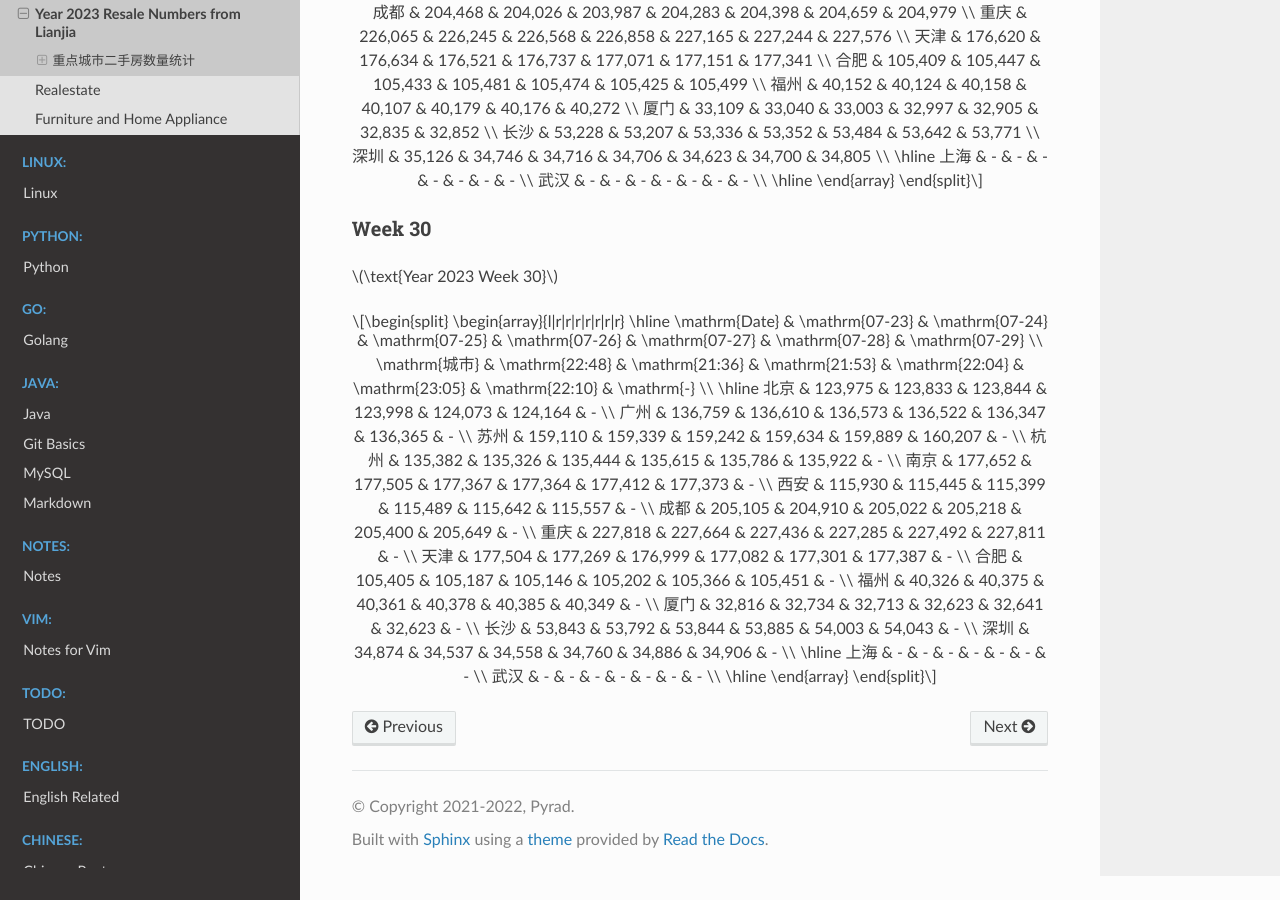
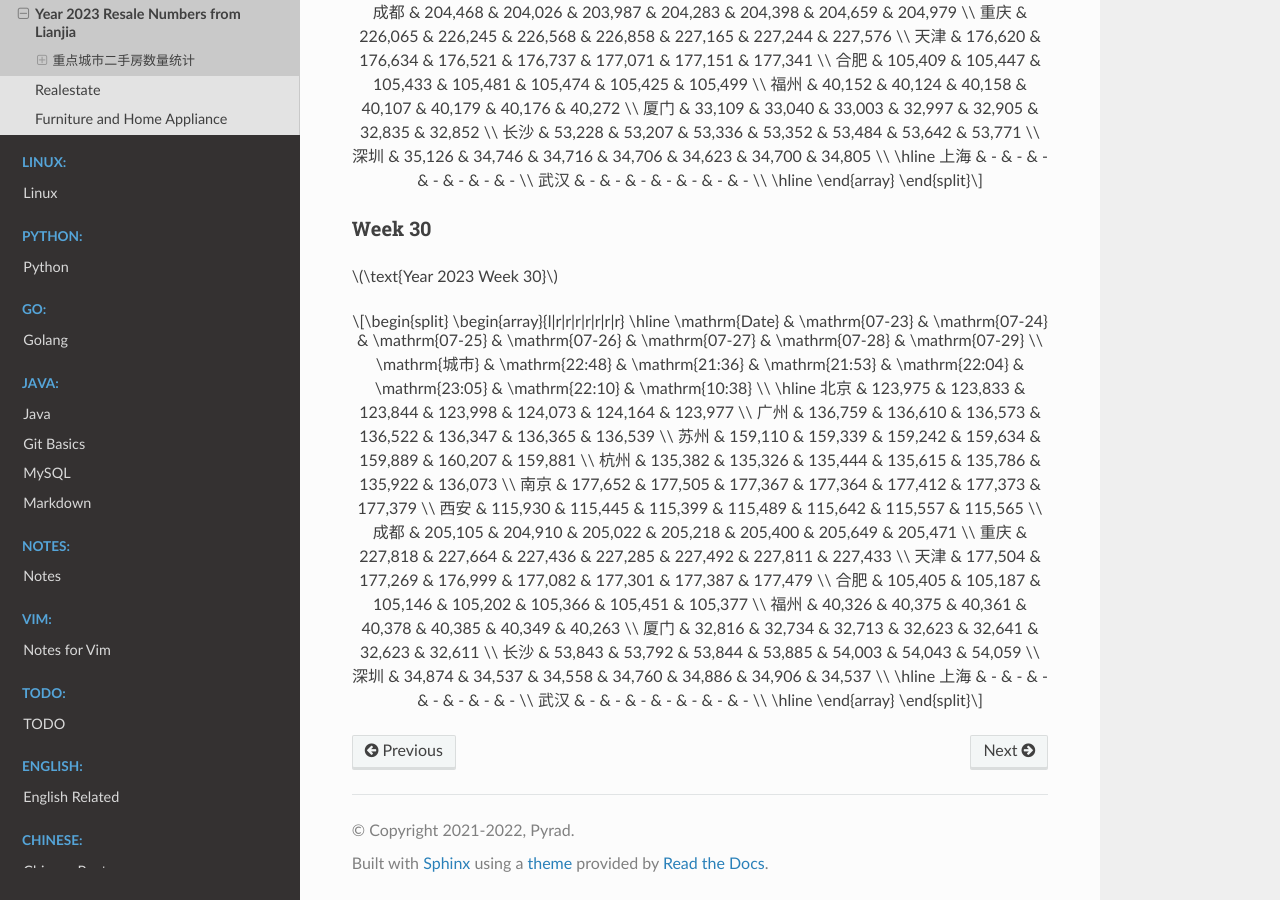
Before and after one commit to Pyrad/pyradnotes, a Sphinx documentation site: the page built from source/RealEstate/resalenumbers2023.md, in a window 1280 px wide and 900 px high, scrolled down 9947 px. Built offline with Sphinx 7.4.7 and the Read the Docs theme 2.0.0, drawn with Linux system fonts in a browser that asks for light colours; a script that is not in the unit is left out.

Commit message:
Realestate Update resale numbers 2023-07-29 10:46

```diff
--- a/source/RealEstate/resalenumbers2023.md
+++ b/source/RealEstate/resalenumbers2023.md
@@ -674,22 +674,22 @@
 \begin{array}{l|r|r|r|r|r|r|r}
 \hline
 \mathrm{Date} & \mathrm{07-23} & \mathrm{07-24} & \mathrm{07-25} & \mathrm{07-26} & \mathrm{07-27} & \mathrm{07-28} & \mathrm{07-29} \\
-\mathrm{城市} & \mathrm{22:48} & \mathrm{21:36} & \mathrm{21:53} & \mathrm{22:04} & \mathrm{23:05} & \mathrm{22:10} & \mathrm{-} \\
+\mathrm{城市} & \mathrm{22:48} & \mathrm{21:36} & \mathrm{21:53} & \mathrm{22:04} & \mathrm{23:05} & \mathrm{22:10} & \mathrm{10:38} \\
 \hline
-北京 & 123,975 & 123,833 & 123,844 & 123,998 & 124,073 & 124,164 & - \\
-广州 & 136,759 & 136,610 & 136,573 & 136,522 & 136,347 & 136,365 & - \\
-苏州 & 159,110 & 159,339 & 159,242 & 159,634 & 159,889 & 160,207 & - \\
-杭州 & 135,382 & 135,326 & 135,444 & 135,615 & 135,786 & 135,922 & - \\
-南京 & 177,652 & 177,505 & 177,367 & 177,364 & 177,412 & 177,373 & - \\
-西安 & 115,930 & 115,445 & 115,399 & 115,489 & 115,642 & 115,557 & - \\
-成都 & 205,105 & 204,910 & 205,022 & 205,218 & 205,400 & 205,649 & - \\
-重庆 & 227,818 & 227,664 & 227,436 & 227,285 & 227,492 & 227,811 & - \\
-天津 & 177,504 & 177,269 & 176,999 & 177,082 & 177,301 & 177,387 & - \\
-合肥 & 105,405 & 105,187 & 105,146 & 105,202 & 105,366 & 105,451 & - \\
-福州 & 40,326 & 40,375 & 40,361 & 40,378 & 40,385 & 40,349 & - \\
-厦门 & 32,816 & 32,734 & 32,713 & 32,623 & 32,641 & 32,623 & - \\
-长沙 & 53,843 & 53,792 & 53,844 & 53,885 & 54,003 & 54,043 & - \\
-深圳 & 34,874 & 34,537 & 34,558 & 34,760 & 34,886 & 34,906 & - \\
+北京 & 123,975 & 123,833 & 123,844 & 123,998 & 124,073 & 124,164 & 123,977 \\
+广州 & 136,759 & 136,610 & 136,573 & 136,522 & 136,347 & 136,365 & 136,539 \\
+苏州 & 159,110 & 159,339 & 159,242 & 159,634 & 159,889 & 160,207 & 159,881 \\
+杭州 & 135,382 & 135,326 & 135,444 & 135,615 & 135,786 & 135,922 & 136,073 \\
+南京 & 177,652 & 177,505 & 177,367 & 177,364 & 177,412 & 177,373 & 177,379 \\
+西安 & 115,930 & 115,445 & 115,399 & 115,489 & 115,642 & 115,557 & 115,565 \\
+成都 & 205,105 & 204,910 & 205,022 & 205,218 & 205,400 & 205,649 & 205,471 \\
+重庆 & 227,818 & 227,664 & 227,436 & 227,285 & 227,492 & 227,811 & 227,433 \\
+天津 & 177,504 & 177,269 & 176,999 & 177,082 & 177,301 & 177,387 & 177,479 \\
+合肥 & 105,405 & 105,187 & 105,146 & 105,202 & 105,366 & 105,451 & 105,377 \\
+福州 & 40,326 & 40,375 & 40,361 & 40,378 & 40,385 & 40,349 & 40,263 \\
+厦门 & 32,816 & 32,734 & 32,713 & 32,623 & 32,641 & 32,623 & 32,611 \\
+长沙 & 53,843 & 53,792 & 53,844 & 53,885 & 54,003 & 54,043 & 54,059 \\
+深圳 & 34,874 & 34,537 & 34,558 & 34,760 & 34,886 & 34,906 & 34,537 \\
 \hline
 上海 & - & - & - & - & - & - & - \\
 武汉 & - & - & - & - & - & - & - \\
```
Also changed, not shown: 1 other file.
